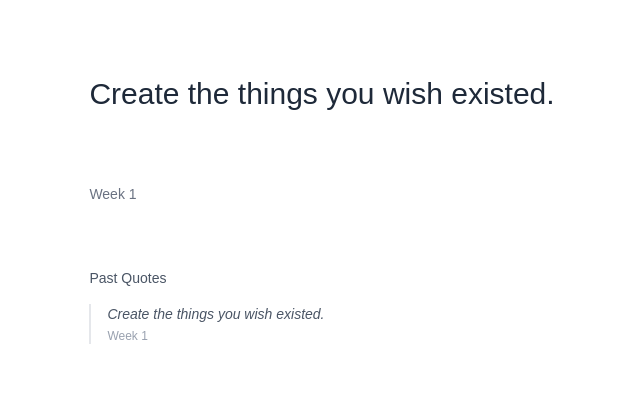
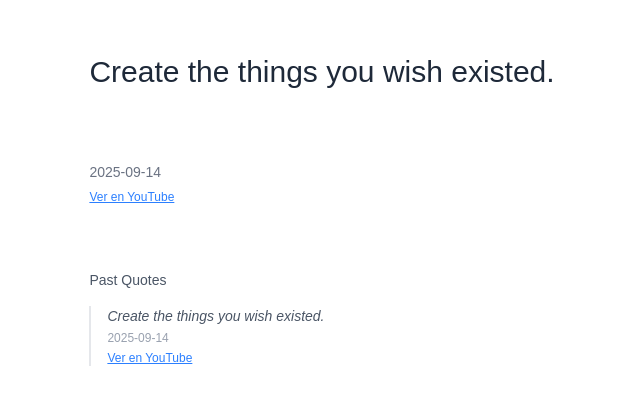
Before and after one commit to angx1/weekly-quote, a Next.js app: page /weekly-quote/ in a window 1280 px wide. Shown: the part 190-594 px from the top of the page, without its empty margins (318-958 px from the left). Built offline with nearby package versions, Linux system fonts and the light colour scheme.

Commit message:
padding modification on widget script as well as url and date inclusion on page

```diff
--- a/script.js
+++ b/script.js
@@ -41,7 +41,7 @@ async function createWidget() {
 
   let widget = new ListWidget();
   widget.backgroundColor = Color.white();
-  widget.setPadding(15, 15, 15, 15);
+  widget.setPadding(30, 30, 30, 30);
 
   widget.addSpacer();
 
--- a/src/app/page.tsx
+++ b/src/app/page.tsx
@@ -2,6 +2,9 @@ import Image from "next/image";
 import weeklyQuoteData from "../../public/data/weekly_quote.json";
 
 export default function Home() {
+  console.log("Weekly quote data:", weeklyQuoteData);
+  console.log("Past quotes:", weeklyQuoteData.past_quotes);
+
   return (
     <div className="--font-geist-mono grid grid-rows-[20px_1fr_20px] items-center justify-items-center min-h-screen p-8 pb-20 gap-16 sm:p-20">
       <main className="flex flex-col gap-[32px] row-start-2 items-center sm:items-start">
@@ -19,12 +22,19 @@ export default function Home() {
             — {weeklyQuoteData.author}
           </cite>
         ) : null}
-        <p
-          className="text-sm text-gray-500 dark:text-gray-500 mt-4"
-          id="semana-cita-semanal"
-        >
-          Week {weeklyQuoteData.week}
-        </p>
+        <div className="text-sm text-gray-500 dark:text-gray-500 mt-4 space-y-1">
+          <p id="semana-cita-semanal">{weeklyQuoteData.date}</p>
+          {weeklyQuoteData.video_url && (
+            <a
+              href={weeklyQuoteData.video_url}
+              target="_blank"
+              rel="noopener noreferrer"
+              className="text-xs text-blue-500 hover:text-blue-600 dark:text-blue-400 dark:hover:text-blue-300 underline"
+            >
+              Ver en YouTube
+            </a>
+          )}
+        </div>
 
         {weeklyQuoteData.past_quotes &&
           weeklyQuoteData.past_quotes.length > 0 && (
@@ -46,9 +56,19 @@ export default function Home() {
                         — {pastQuote.author}
                       </p>
                     )}
-                    <p className="text-xs text-gray-400 dark:text-gray-500 mt-1">
-                      Week {pastQuote.week}
-                    </p>
+                    <div className="text-xs text-gray-400 dark:text-gray-500 mt-1 space-y-1">
+                      <p>{pastQuote.date}</p>
+                      {pastQuote.video_url && (
+                        <a
+                          href={pastQuote.video_url}
+                          target="_blank"
+                          rel="noopener noreferrer"
+                          className="text-blue-500 hover:text-blue-600 dark:text-blue-400 dark:hover:text-blue-300 underline"
+                        >
+                          Ver en YouTube
+                        </a>
+                      )}
+                    </div>
                   </div>
                 ))}
               </div>
```
